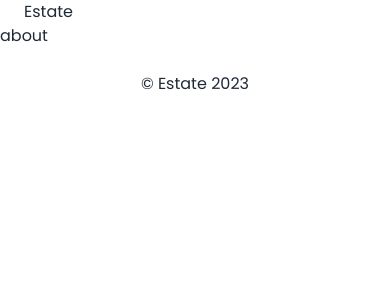
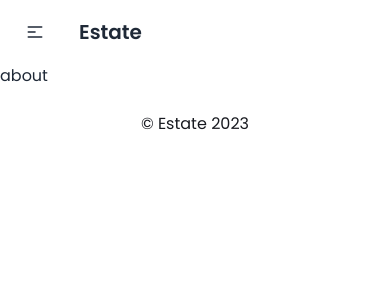
Before and after one commit to muhammadiqbalid83/estate, a Next.js app: page /about in a window 390 px wide. Shown: the top 300 px of the page. Built offline with nearby package versions, Linux system fonts and the light colour scheme.

Commit message:
style: css

```diff
--- a/components/Footer.tsx
+++ b/components/Footer.tsx
@@ -1,7 +1,7 @@
 export default function Footer() {
   return (
-    <div className="max-container padding-container py-6">
-      <p className="text-center">© Estate 2023</p>
+    <div className="max-container bg- py-6">
+      <p className="text-center text-black">© Estate 2023</p>
     </div>
   )
 }
--- a/components/Header.tsx
+++ b/components/Header.tsx
@@ -1,10 +1,63 @@
+import Link from 'next/link'
 import React from 'react'
 
 export default function Header() {
   return (
-    <div className="max-container padding-container flexBetween">
-      <div>Estate</div>
-      <div></div>
+    <div className="navbar bg-base-100">
+      <div className="navbar-start">
+        <div className="dropdown">
+          <label tabIndex={0} className="btn btn-ghost lg:hidden">
+            <svg
+              xmlns="http://www.w3.org/2000/svg"
+              className="h-5 w-5"
+              fill="none"
+              viewBox="0 0 24 24"
+              stroke="currentColor"
+            >
+              <path
+                strokeLinecap="round"
+                strokeLinejoin="round"
+                strokeWidth="2"
+                d="M4 6h16M4 12h8m-8 6h16"
+              />
+            </svg>
+          </label>
+          <ul
+            tabIndex={0}
+            className="menu menu-sm dropdown-content mt-3 z-[1] p-2 shadow bg-base-100 rounded-box w-52"
+          >
+            <li>
+              <a>Home</a>
+            </li>
+            <li>
+              <a>Rent</a>
+            </li>
+            <li>
+              <a>Sale</a>
+            </li>
+          </ul>
+        </div>
+        <a className="btn btn-ghost text-xl">Estate</a>
+      </div>
+      <div className="navbar-center hidden lg:flex">
+        <ul className="menu menu-horizontal px-1">
+          <li>
+            <Link href="/">Home</Link>
+          </li>
+          <li>
+            <Link href="/search?purpose=for-rent">Rent</Link>
+          </li>
+          <li>
+            <Link href="/search?purpose=for-sale">Sale</Link>
+          </li>
+          <li>
+            <Link href="/about">About</Link>
+          </li>
+        </ul>
+      </div>
+      {/* <div className="navbar-end">
+        <a className="btn">Button</a>
+      </div> */}
     </div>
   )
 }
```
